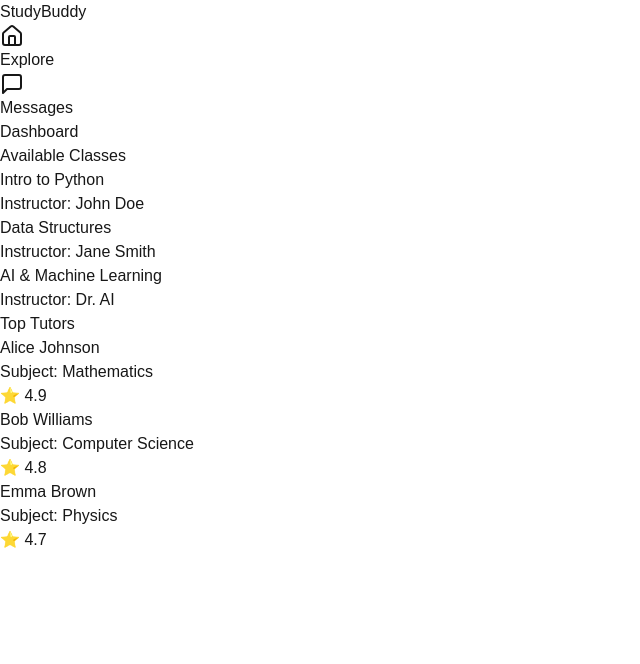
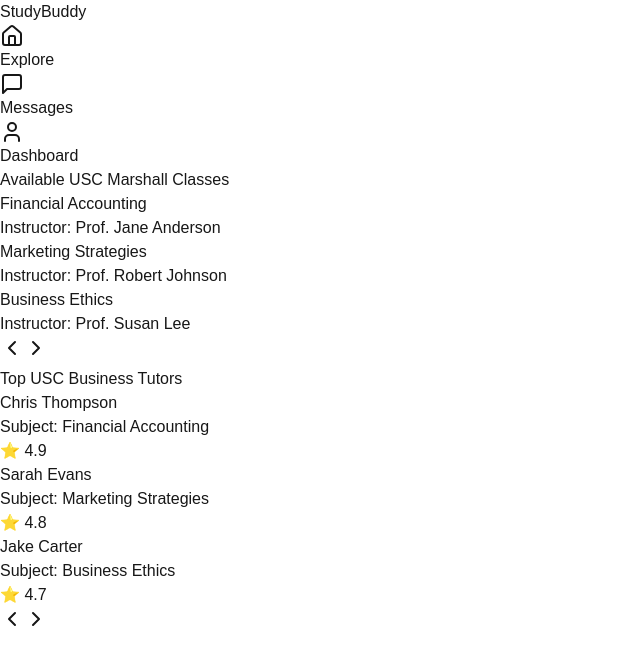
Before and after one commit to MiladFarazian/StudyBuddy, a Next.js app in the folder studybuddy-frontend/: page /dashboard in a window 1280 px wide. Shown: the top 664 px of the page, without its empty margins (0-640 px from the left). Built offline with nearby package versions, Linux system fonts and the light colour scheme.

Commit message:
Frontend changes

```diff
--- a/studybuddy-frontend/package.json
+++ b/studybuddy-frontend/package.json
@@ -10,8 +10,9 @@
   },
   "dependencies": {
     "@shadcn/ui": "^0.0.4",
+    "framer-motion": "^12.4.2",
     "lucide-react": "^0.474.0",
-    "next": "15.1.6",
+    "next": "^15.1.6",
     "pnpm": "^10.2.0",
     "react": "^19.0.0",
     "react-dom": "^19.0.0"
--- a/studybuddy-frontend/src/app/dashboard/page.tsx
+++ b/studybuddy-frontend/src/app/dashboard/page.tsx
@@ -1,47 +1,36 @@
-import { Home, MessageSquare, Book, User } from "lucide-react";
+"use client";
+
+import { Home, MessageSquare, Book, User, ChevronLeft, ChevronRight } from "lucide-react";
 import { Card, CardContent, CardHeader, CardTitle } from "../../../components/ui/card";
+import { motion, AnimatePresence } from "framer-motion";
+import { SetStateAction, useState } from "react";
 
-export default function Dashboard() {
-  return (
-    <div className="flex min-h-screen bg-gray-100">
-      {/* Sidebar */}
-      <aside className="w-64 bg-white shadow-md p-5 flex flex-col gap-4">
-        <h1 className="text-xl font-bold text-blue-600">StudyBuddy</h1>
-        <nav className="flex flex-col gap-2">
-          <NavItem icon={Home} label="Explore" />
-          <NavItem icon={MessageSquare} label="Messages" />
-        </nav>
-      </aside>
+const businessClasses = [
+  { title: "Financial Accounting", instructor: "Prof. Jane Anderson" },
+  { title: "Marketing Strategies", instructor: "Prof. Robert Johnson" },
+  { title: "Business Ethics", instructor: "Prof. Susan Lee" },
+  { title: "Corporate Finance", instructor: "Prof. Michael Brown" },
+  { title: "Entrepreneurship", instructor: "Prof. Emily White" },
+  { title: "Business Analytics", instructor: "Prof. Daniel Kim" },
+  { title: "Operations Management", instructor: "Prof. Anna Scott" },
+  { title: "International Business", instructor: "Prof. David Miller" },
+  { title: "Investment Management", instructor: "Prof. Laura Green" },
+  { title: "Organizational Behavior", instructor: "Prof. Kevin Hall" }
+];
 
-      {/* Main Content */}
-      <main className="flex-1 p-6">
-        <h2 className="text-2xl font-semibold mb-4">Dashboard</h2>
+const uscTutors = [
+  { name: "Chris Thompson", subject: "Financial Accounting", rating: 4.9 },
+  { name: "Sarah Evans", subject: "Marketing Strategies", rating: 4.8 },
+  { name: "Jake Carter", subject: "Business Ethics", rating: 4.7 },
+  { name: "Megan Davis", subject: "Corporate Finance", rating: 4.9 },
+  { name: "Alex Roberts", subject: "Entrepreneurship", rating: 4.8 },
+  { name: "Emily Turner", subject: "Business Analytics", rating: 4.7 },
+  { name: "Ryan Garcia", subject: "Operations Management", rating: 4.9 },
+  { name: "Sophia Lewis", subject: "International Business", rating: 4.8 },
+  { name: "Nathan Scott", subject: "Investment Management", rating: 4.7 },
+  { name: "Jessica Walker", subject: "Organizational Behavior", rating: 4.9 }
+];
 
-        {/* First Row: Class Cards */}
-        <section>
-          <h3 className="text-xl font-semibold mb-3">Available Classes</h3>
-          <div className="grid grid-cols-1 md:grid-cols-3 gap-6">
-            <ClassCard title="Intro to Python" instructor="John Doe" />
-            <ClassCard title="Data Structures" instructor="Jane Smith" />
-            <ClassCard title="AI & Machine Learning" instructor="Dr. AI" />
-          </div>
-        </section>
-
-        {/* Second Row: Top Tutors */}
-        <section className="mt-8">
-          <h3 className="text-xl font-semibold mb-3">Top Tutors</h3>
-          <div className="grid grid-cols-1 md:grid-cols-3 gap-6">
-            <TutorCard name="Alice Johnson" subject="Mathematics" rating={4.9} />
-            <TutorCard name="Bob Williams" subject="Computer Science" rating={4.8} />
-            <TutorCard name="Emma Brown" subject="Physics" rating={4.7} />
-          </div>
-        </section>
-      </main>
-    </div>
-  );
-}
-
-// Sidebar Navigation Item Component
 function NavItem({ icon: Icon, label }: { icon: any; label: string }) {
   return (
     <div className="flex items-center gap-2 p-2 rounded-lg hover:bg-gray-200 cursor-pointer">
@@ -51,10 +40,9 @@
   );
 }
 
-// Class Card Component
 function ClassCard({ title, instructor }: { title: string; instructor: string }) {
   return (
-    <Card>
+    <Card className="p-6 h-48">
       <CardHeader>
         <CardTitle>{title}</CardTitle>
       </CardHeader>
@@ -65,10 +53,9 @@
   );
 }
 
-// Tutor Card Component
 function TutorCard({ name, subject, rating }: { name: string; subject: string; rating: number }) {
   return (
-    <Card>
+    <Card className="p-6 h-48">
       <CardHeader>
         <CardTitle>{name}</CardTitle>
       </CardHeader>
@@ -79,3 +66,98 @@
     </Card>
   );
 }
+
+export default function Dashboard() {
+  const [classIndex, setClassIndex] = useState(0);
+  const [tutorIndex, setTutorIndex] = useState(0);
+  const [direction, setDirection] = useState(1);
+  const [tutorDirection, setTutorDirection] = useState(1);
+
+  const handleClassChange = (increment: number) => {
+    setDirection(increment);
+    setClassIndex((prevIndex) => (prevIndex + (increment * 3) + businessClasses.length) % businessClasses.length);
+  };
+
+  const handleTutorChange = (increment: number) => {
+    setTutorDirection(increment);
+    setTutorIndex((prevIndex) => (prevIndex + (increment * 3) + uscTutors.length) % uscTutors.length);
+  };
+
+  return (
+    <div className="flex min-h-screen bg-gray-100 relative">
+      <aside className="w-64 bg-white shadow-md p-5 flex flex-col gap-4">
+        <h1 className="text-xl font-bold text-blue-600">StudyBuddy</h1>
+        <nav className="flex flex-col gap-2">
+          <NavItem icon={Home} label="Explore" />
+          <NavItem icon={MessageSquare} label="Messages" />
+        </nav>
+      </aside>
+
+      <div className="absolute top-4 right-4 w-12 h-12 bg-gray-300 rounded-full flex items-center justify-center">
+        <User className="text-gray-600 h-6 w-6" />
+      </div>
+
+      <main className="flex-1 p-6">
+        <h2 className="text-2xl font-semibold mb-4">Dashboard</h2>
+
+        {/* Class Section */}
+        <section>
+          <h3 className="text-xl font-semibold mb-3">Available USC Marshall Classes</h3>
+          <div className="grid grid-cols-1 md:grid-cols-3 gap-6">
+            <AnimatePresence mode="wait" custom={direction}>
+              {businessClasses.slice(classIndex, classIndex + 3).map((c, i) => (
+                <motion.div
+                  key={c.title}
+                  custom={direction}
+                  initial={{ opacity: 0, x: direction * 50 }}
+                  animate={{ opacity: 1, x: 0 }}
+                  exit={{ opacity: 0, x: -direction * 50 }}
+                  transition={{ duration: 0.3 }}
+                >
+                  <ClassCard title={c.title} instructor={c.instructor} />
+                </motion.div>
+              ))}
+            </AnimatePresence>
+          </div>
+          <div className="flex justify-end gap-2 mt-4">
+            <button onClick={() => handleClassChange(-1)} className="border border-gray-500 rounded-full p-2 bg-white">
+              <ChevronLeft className="h-6 w-6 text-gray-600" />
+            </button>
+            <button onClick={() => handleClassChange(1)} className="border border-gray-500 rounded-full p-2 bg-white">
+              <ChevronRight className="h-6 w-6 text-gray-600" />
+            </button>
+          </div>
+        </section>
+
+        {/* Tutor Section */}
+        <section className="mt-8">
+          <h3 className="text-xl font-semibold mb-3">Top USC Business Tutors</h3>
+          <div className="grid grid-cols-1 md:grid-cols-3 gap-6">
+            <AnimatePresence mode="wait" custom={tutorDirection}>
+              {uscTutors.slice(tutorIndex, tutorIndex + 3).map((t, i) => (
+                <motion.div
+                  key={t.name}
+                  custom={tutorDirection}
+                  initial={{ opacity: 0, x: tutorDirection * 50 }}
+                  animate={{ opacity: 1, x: 0 }}
+                  exit={{ opacity: 0, x: -tutorDirection * 50 }}
+                  transition={{ duration: 0.3 }}
+                >
+                  <TutorCard name={t.name} subject={t.subject} rating={t.rating} />
+                </motion.div>
+              ))}
+            </AnimatePresence>
+          </div>
+          <div className="flex justify-end gap-2 mt-4">
+            <button onClick={() => handleTutorChange(-1)} className="border border-gray-500 rounded-full p-2 bg-white">
+              <ChevronLeft className="h-6 w-6 text-gray-600" />
+            </button>
+            <button onClick={() => handleTutorChange(1)} className="border border-gray-500 rounded-full p-2 bg-white">
+              <ChevronRight className="h-6 w-6 text-gray-600" />
+            </button>
+          </div>
+        </section>
+      </main>
+    </div>
+  );
+}
```
Also changed, not shown: studybuddy-frontend/src/app/page.tsx (+13 -84 lines), studybuddy-frontend/src/app/messages/page.tsx (added), 2 other files (tests, documents, lock files or other folders).
